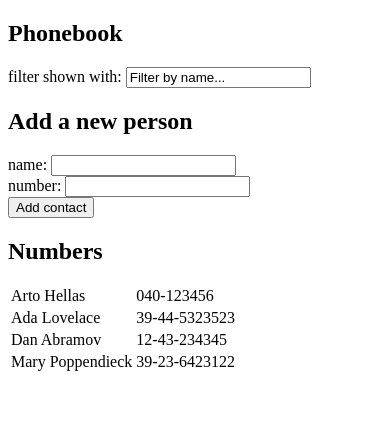
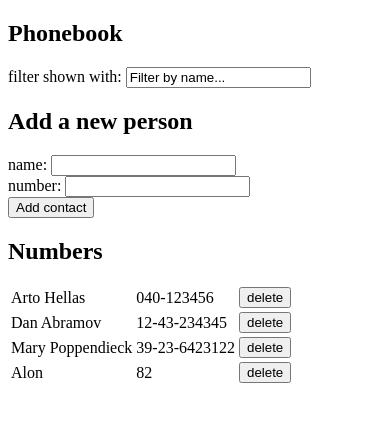
Before and after one commit to alonbofficial/Exercises-2.15.-2.18, a React (Create React App) app: page / in a window 390 px wide. Shown: the top 422 px of the page. Built offline with nearby package versions, Linux system fonts and the light colour scheme; data requests are answered from the project's data file.

Commit message:
2.17: Phonebook step9

```diff
--- a/db.json
+++ b/db.json
@@ -4,11 +4,6 @@
       "name": "Arto Hellas",
       "number": "040-123456",
       "id": 1
-    },
-    {
-      "name": "Ada Lovelace",
-      "number": "39-44-5323523",
-      "id": 2
     },
     {
       "name": "Dan Abramov",
@@ -19,6 +14,11 @@
       "name": "Mary Poppendieck",
       "number": "39-23-6423122",
       "id": 4
+    },
+    {
+      "name": "Alon",
+      "number": "82",
+      "id": 5
     }
   ]
 }
--- a/src/App.js
+++ b/src/App.js
@@ -38,11 +38,7 @@ const InsertToPhonebook = (props) => {
 
     event.preventDefault();
     phonebookService.create( { name, number } )
-    .then(response => {
-      props.handlePhonebook(props.phonebookList.concat(response.data))
-      setName('')
-      setNumber('')
-    })
+    .then(response => props.handlePhonebook(props.phonebookList.concat(response.data)))
   }
 
   return(
@@ -53,20 +49,36 @@ const InsertToPhonebook = (props) => {
     </form>
   )
 }
-const DisplayContacts = ({phonebookList}) => {
+const DisplayContacts = (props) => {
 
   return(
     <div>
       <table>
         <tbody>
-          {phonebookList.map(record =>
+          {props.phonebookList.map(record =>
           <tr key={record.id}>
-            <td> {record.name} </td><td> {record.number} </td>
+            <td> {record.name} </td>
+            <td> {record.number} </td>
+            <td><Button id={record.id} name={record.name} phonebookList={props.phonebookList} handlePhonebook={props.handlePhonebook}/></td>
           </tr>)}
         </tbody>
       </table>
     </div>
   )
+}
+const Button = (props) => {
+
+  function handleClick(){
+
+    if (window.confirm(`Do you really want to delete ${props.name}?`)) {
+
+      phonebookService.deleteRecord(props.id)
+      props.handlePhonebook(
+        props.phonebookList.filter(record => record.id !== props.id)
+        )
+    }
+  }
+  return <button onClick={handleClick}>delete</button>
 }
 
 const App = () => {
@@ -77,10 +89,7 @@ const App = () => {
   useEffect(() => {
     phonebookService
       .getAll()
-      .then(response => {
-        setPhonebook(response)
-        console.log(response)
-      })
+      .then(response => setPhonebook(response))
       .catch(error => console.log(error))
   }, [])
 
@@ -92,7 +101,7 @@ const App = () => {
       <Title title='Add a new person'/>
       <InsertToPhonebook phonebookList={phonebook} handlePhonebook={handlePhonebook}/>
       <Title title='Numbers'/>
-      <DisplayContacts phonebookList={phonebook}/>
+      <DisplayContacts phonebookList={phonebook} handlePhonebook={handlePhonebook}/>
     </div>
   )
 }
--- a/src/services/phonebook.js
+++ b/src/services/phonebook.js
@@ -8,4 +8,6 @@ const getAll = () => {
     return request.then(response => response.data)
 }
 
-export default {create, getAll}
+const deleteRecord = id => axios.delete(`http://localhost:3001/persons/${id}`)
+
+export default {create, getAll, deleteRecord}
```
